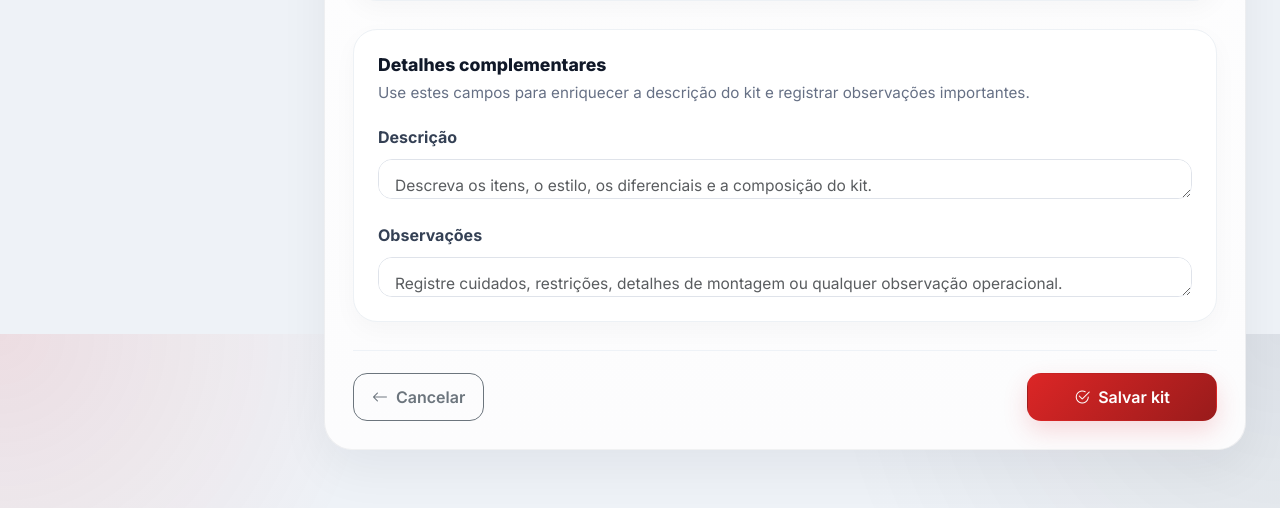
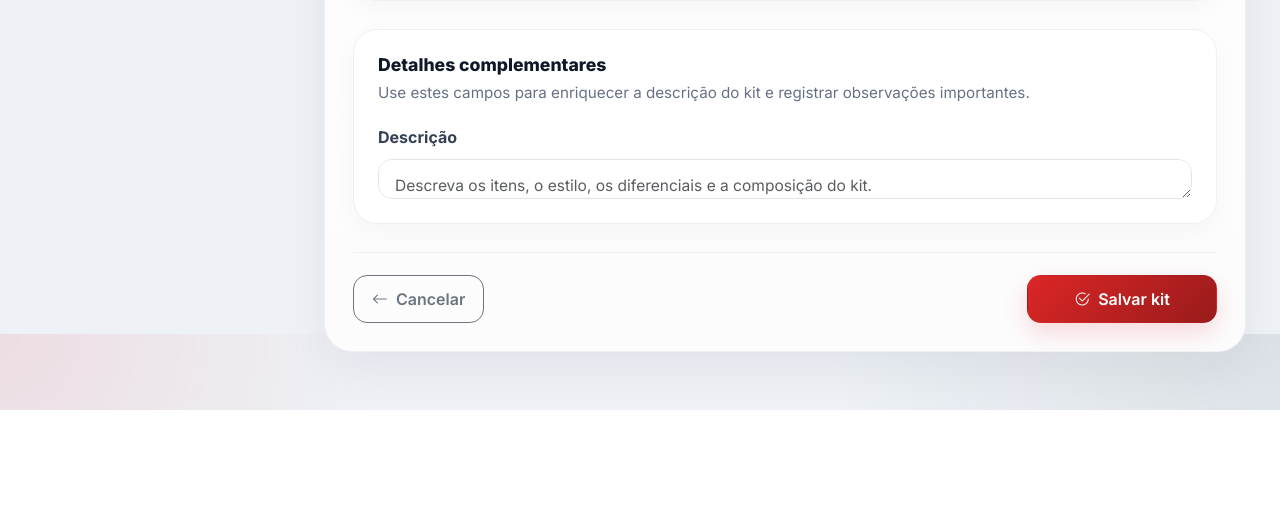
Before and after one commit to antoninomed/chatbot-vivafestas, a FastAPI app: template app/templates/kit_novo.html in a window 1280 px wide. Shown: the part 1266-1774 px from the top of the page. After the commit the page ends 1676 px from the top, so only its background shows below. Run offline with FastAPI, Linux system fonts and the light colour scheme; the template is opened without the code that fills it, so the values that code supplies are empty; parts of the project's set-up code (start-up, migrations or seed data) failed here and were passed over.

Commit message:
Remove observations textarea from kit_novo.html
Removed the observations textarea from the kit template.

```diff
--- a/app/templates/kit_novo.html
+++ b/app/templates/kit_novo.html
@@ -200,15 +200,6 @@
             >{{ kit.descricao if kit else '' }}</textarea>
           </div>
 
-          <div class="col-12">
-            <label class="form-label">Observações</label>
-            <textarea
-              name="observacoes"
-              class="form-control kit-textarea"
-              rows="4"
-              placeholder="Registre cuidados, restrições, detalhes de montagem ou qualquer observação operacional."
-            >{{ kit.observacoes if kit else '' }}</textarea>
-          </div>
         </div>
       </div>
 
```
